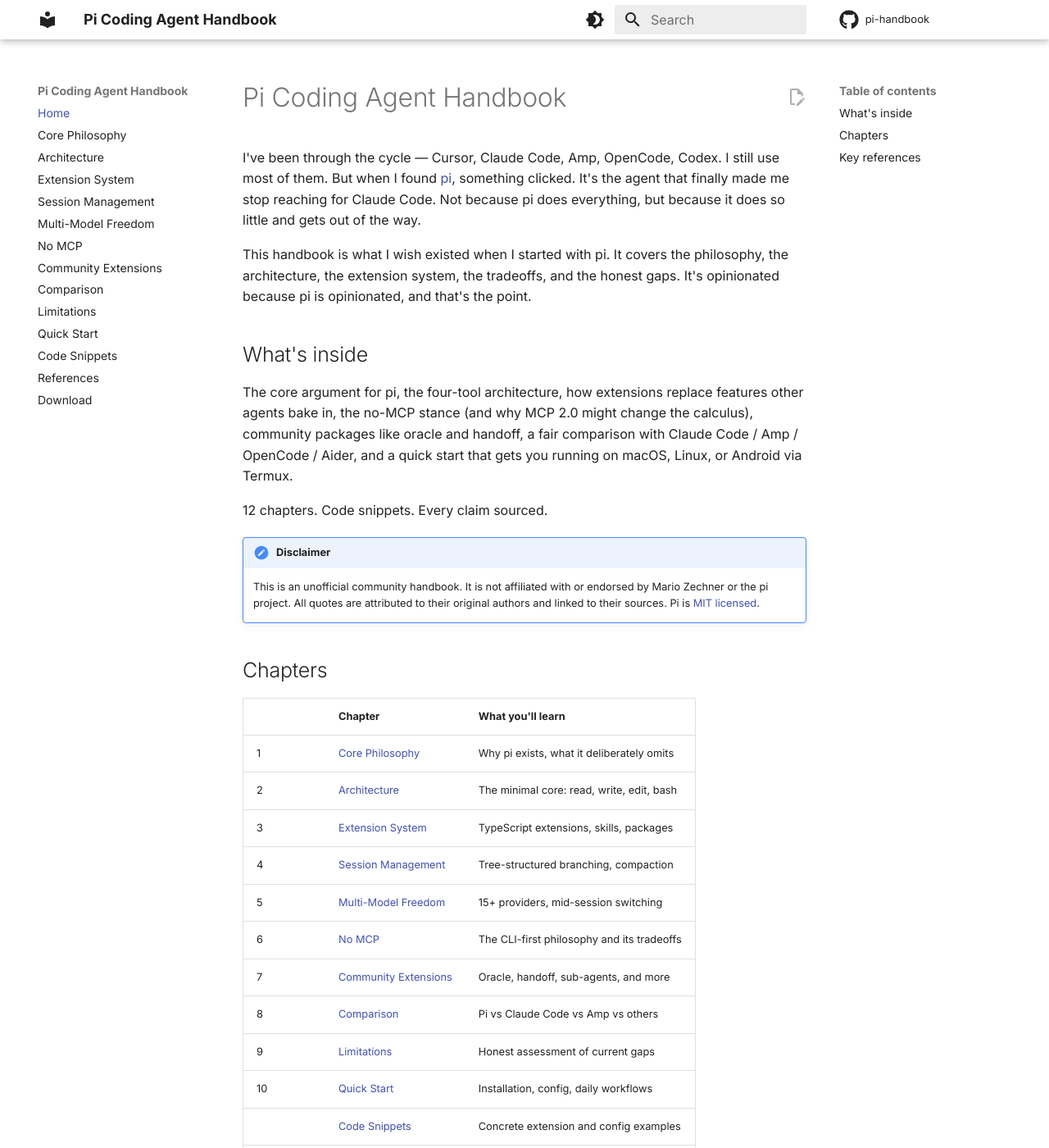
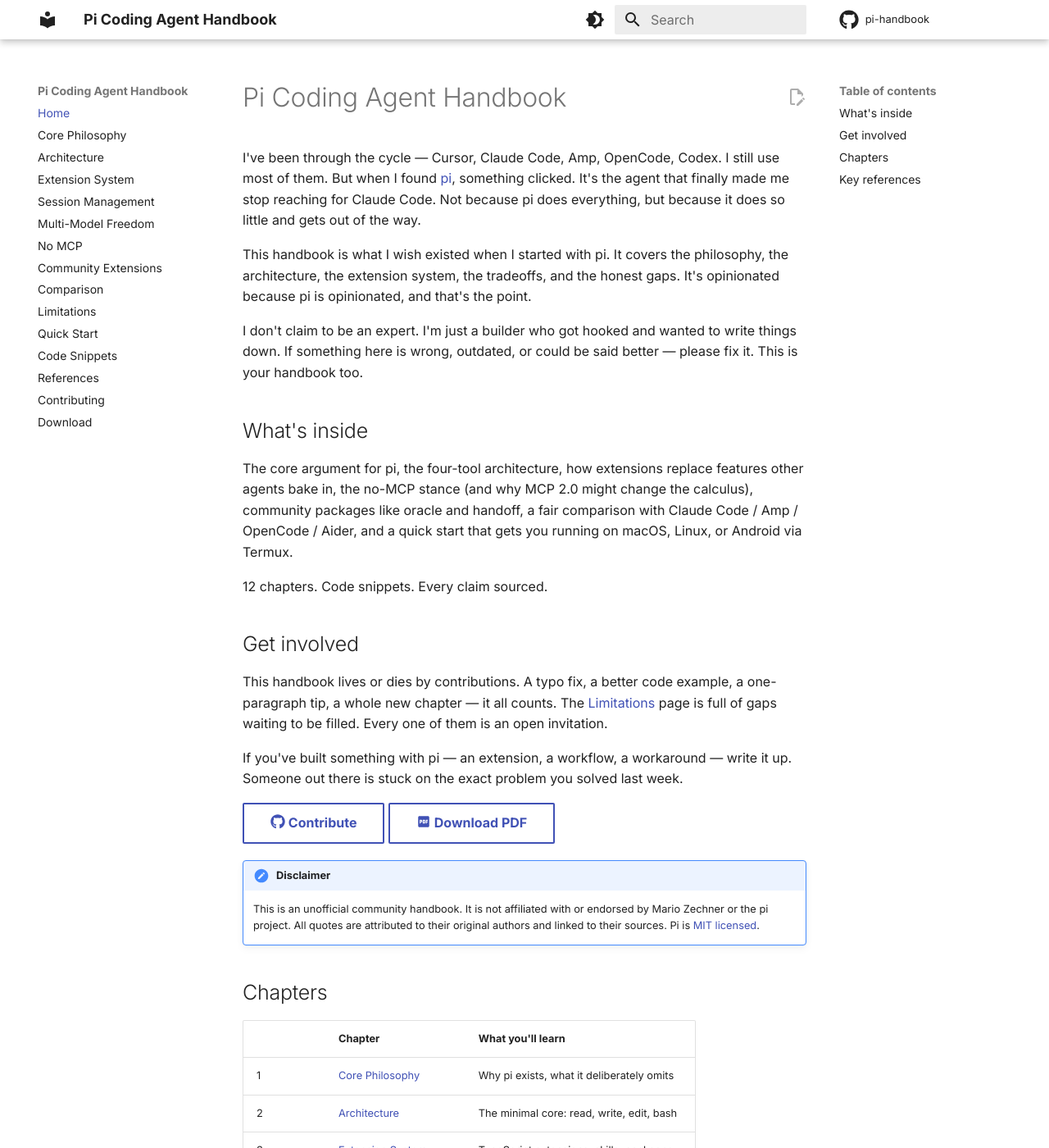
Before and after one commit to sparticle9/pi-handbook, an MkDocs documentation site: the page built from docs/index.md, in a window 1280 px wide and 1400 px high. Shown: the whole window at 82% size. Built offline with MkDocs 1.6.1 and Material for MkDocs 9.7.7, drawn with Linux system fonts in a browser that asks for light colours; comment, search, counter and statistics services are not loaded.

Commit message:
add emoji extension for icons, split PDF config for local dev

```diff
--- a/docs/index.md
+++ b/docs/index.md
@@ -4,11 +4,21 @@ I've been through the cycle — Cursor, Claude Code, Amp, OpenCode, Codex. I sti
 
 This handbook is what I wish existed when I started with pi. It covers the philosophy, the architecture, the extension system, the tradeoffs, and the honest gaps. It's opinionated because pi is opinionated, and that's the point.
 
+I don't claim to be an expert. I'm just a builder who got hooked and wanted to write things down. If something here is wrong, outdated, or could be said better — please fix it. This is your handbook too.
+
 ## What's inside
 
 The core argument for pi, the four-tool architecture, how extensions replace features other agents bake in, the no-MCP stance (and why MCP 2.0 might change the calculus), community packages like oracle and handoff, a fair comparison with Claude Code / Amp / OpenCode / Aider, and a quick start that gets you running on macOS, Linux, or Android via Termux.
 
 12 chapters. Code snippets. Every claim sourced.
+
+## Get involved
+
+This handbook lives or dies by contributions. A typo fix, a better code example, a one-paragraph tip, a whole new chapter — it all counts. The [Limitations](09-limitations.md) page is full of gaps waiting to be filled. Every one of them is an open invitation.
+
+If you've built something with pi — an extension, a workflow, a workaround — write it up. Someone out there is stuck on the exact problem you solved last week.
+
+[:fontawesome-brands-github: Contribute](contributing.md){ .md-button } [:material-file-pdf-box: Download PDF](/pdf/pi-handbook.pdf){ .md-button }
 
 !!! note "Disclaimer"
     This is an unofficial community handbook. It is not affiliated with or endorsed by Mario Zechner or the pi project. All quotes are attributed to their original authors and linked to their sources. Pi is [MIT licensed](https://github.com/badlogic/pi-mono/blob/main/LICENSE).
--- a/mkdocs.yml
+++ b/mkdocs.yml
@@ -50,18 +50,11 @@ nav:
   - Quick Start: 10-quickstart.md
   - Code Snippets: snippets.md
   - References: references.md
+  - Contributing: contributing.md
   - Download: download.md
 
 plugins:
   - search
-  - with-pdf:
-      author: Pi Handbook Community
-      copyright: CC BY-SA 4.0
-      cover: true
-      cover_title: Pi Coding Agent Handbook
-      cover_subtitle: An unofficial community handbook
-      output_path: pdf/pi-handbook.pdf
-      enabled_if_env: ENABLE_PDF_EXPORT
 
 markdown_extensions:
   - tables
@@ -75,6 +68,9 @@ markdown_extensions:
       alternate_style: true
   - attr_list
   - md_in_html
+  - pymdownx.emoji:
+      emoji_index: !!python/name:material.extensions.emoji.twemoji
+      emoji_generator: !!python/name:material.extensions.emoji.to_svg
   - toc:
       permalink: true
 
```
Also changed, not shown: docs/contributing.md (added, +61 -0 lines), mkdocs-pdf.yml (added, +11 -0 lines), 1 other file.
